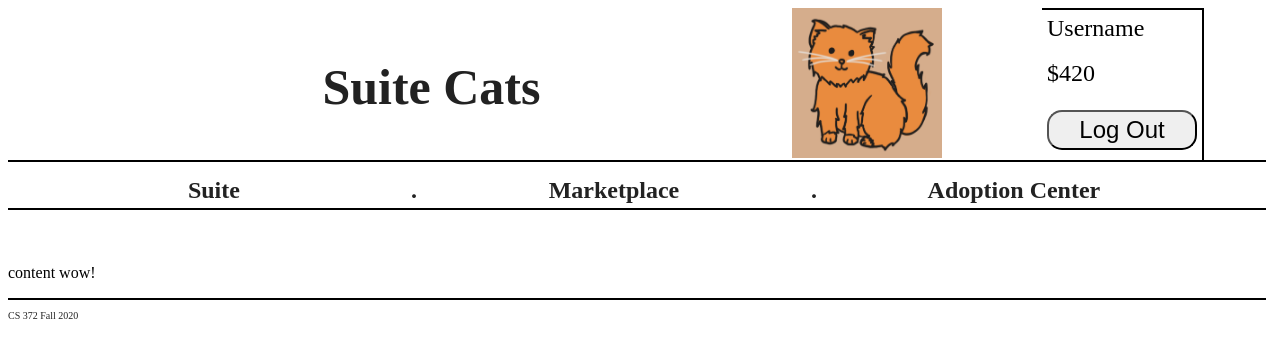
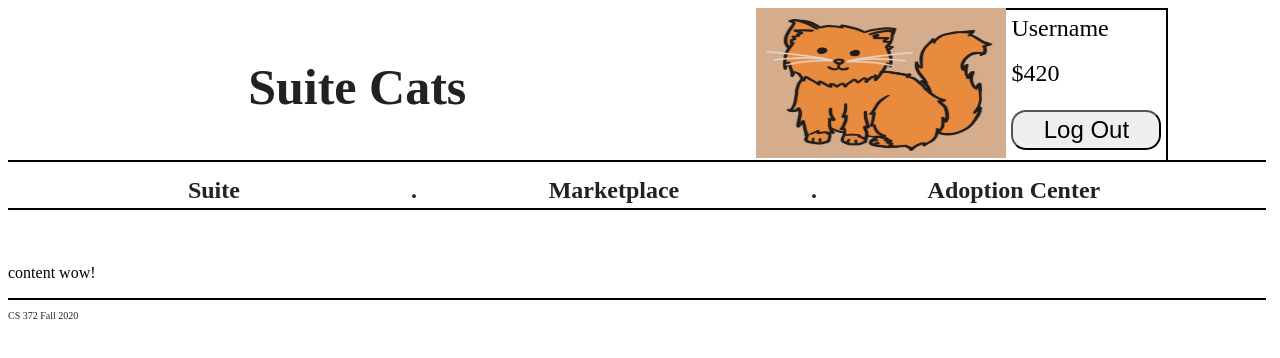
Before and after one commit to MatthewRupchan/SuiteCats, a PHP site: page /webpages/template.html in a window 1280 px wide. Shown: the top 358 px of the page. Run offline with PHP 8.4, Linux system fonts and the light colour scheme.

Commit message:
Fix Header Drop Off Weirdness

```diff
--- a/css/style.css
+++ b/css/style.css
@@ -26,6 +26,7 @@ header{
 #website_header{
 	border-bottom: solid black 2px;
 	height: 152px;
+	min-width: 1000px;
 }
 
 menu{
@@ -50,7 +51,7 @@ menu{
 }
 
 #website_title{ /*TODO: stylize*/
-	margin-left: 25%;
+	margin-left: calc(35% - 200px);
 	float: left;
 	color: #222222;
 	font-size: 50px;
@@ -58,10 +59,9 @@ menu{
 
 #mascot{
 	float: left;
-	width: 150px;
+	width: 250px;
 	height: 150px;
-	margin-right: 100px;
-	margin-left: 20%;
+	margin-left: calc(35% - 150px);
 }
 
 #user_info_box{
```
